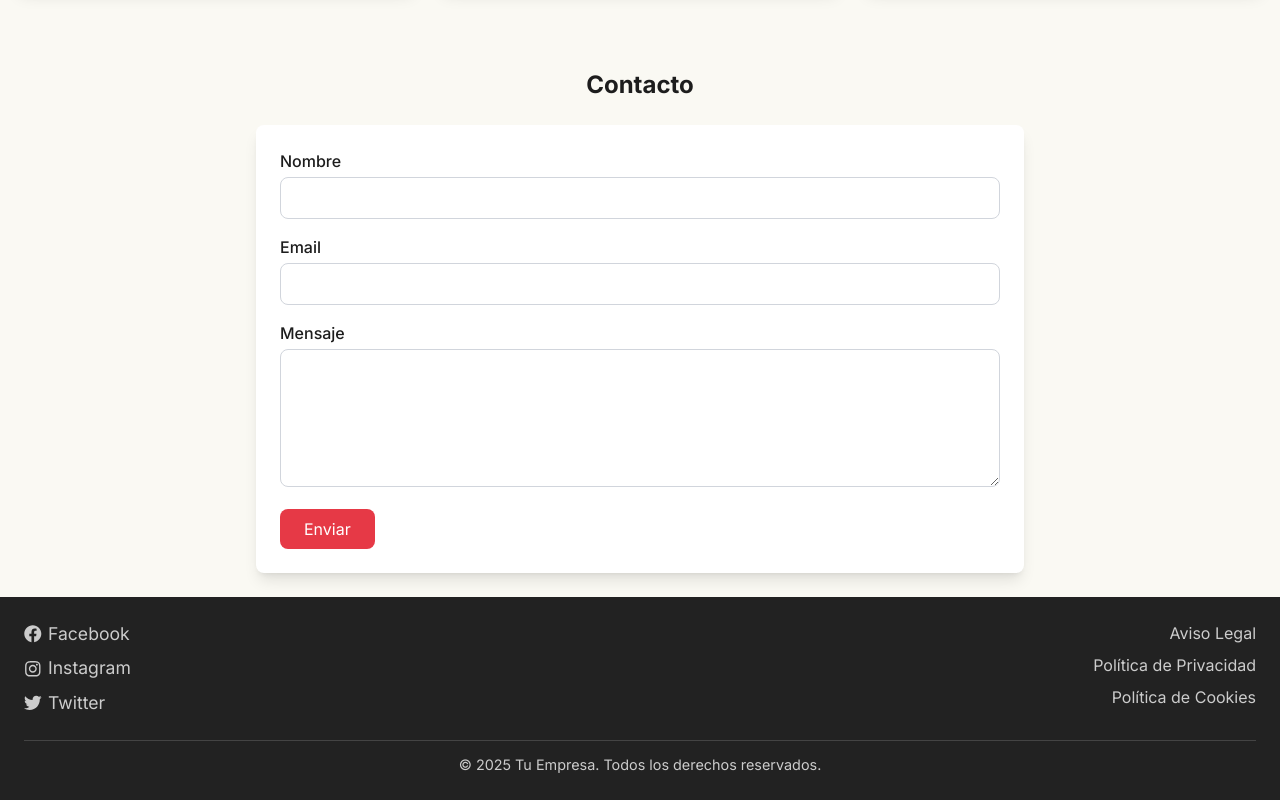
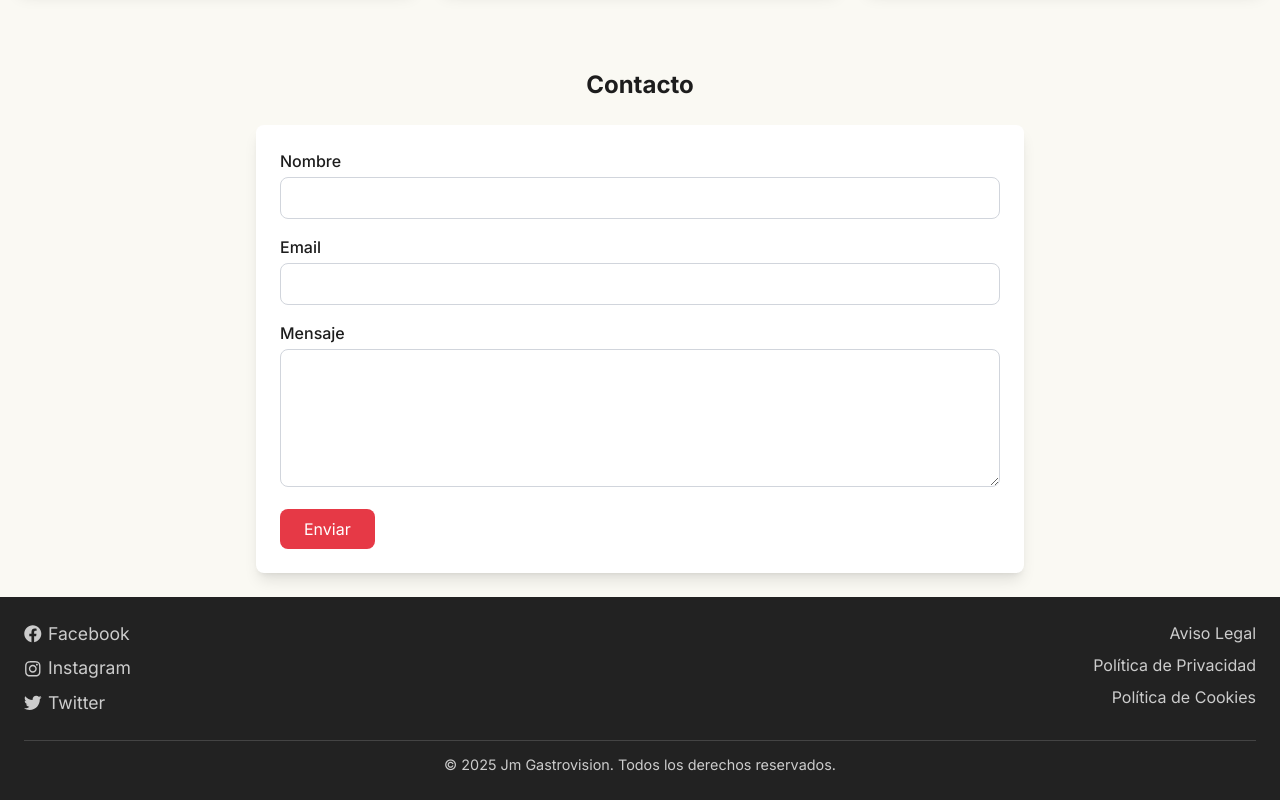
Before and after one commit to CesarOrsinys/jmgastrovision, a React (Vite) app: page / in a window 1280 px wide. Shown: the part 2392-3192 px from the top of the page. Built offline with nearby package versions, Linux system fonts and the light colour scheme.

Commit message:
add copyright name

```diff
--- a/src/components/Footer/Footer.tsx
+++ b/src/components/Footer/Footer.tsx
@@ -29,7 +29,7 @@ const Footer: React.FC = () => {
 
       {/* Copy centrado abajo */}
       <div className="footer-bottom">
-        <p>&copy; {new Date().getFullYear()} Tu Empresa. Todos los derechos reservados.</p>
+        <p>&copy; {new Date().getFullYear()} Jm Gastrovision. Todos los derechos reservados.</p>
       </div>
     </footer>
   );
```
